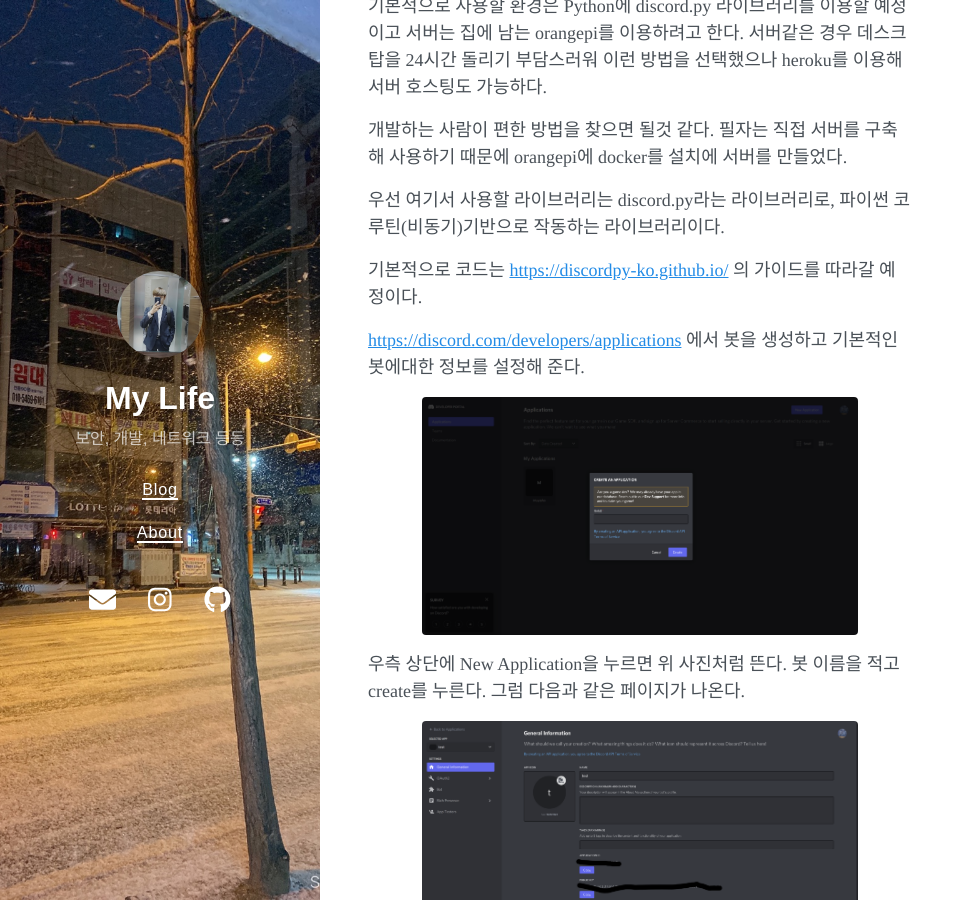
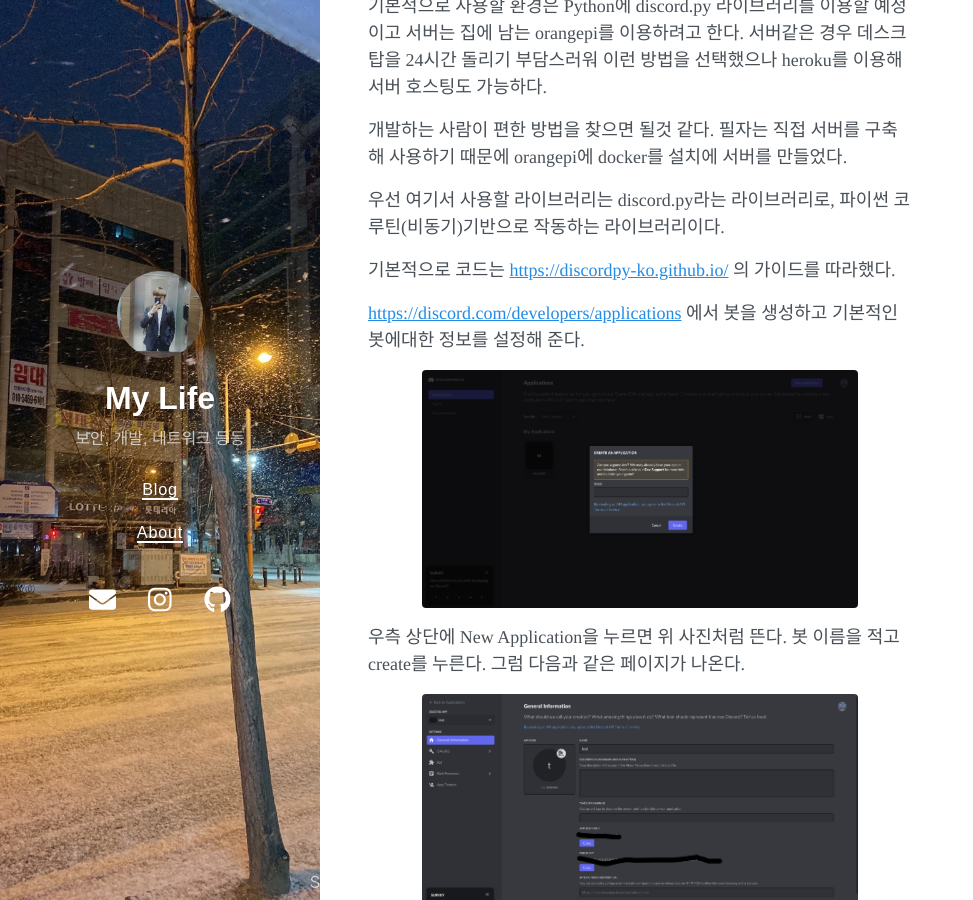
Before and after one commit to dig06161/dig06161.github.io, a Jekyll site: the page built from _posts/2022-05-01-discord.py-start.md, in a window 1280 px wide and 900 px high, scrolled down 623 px. Shown: the whole window, without its empty margins (0-973 px from the left). Built offline with Jekyll 4.4.1, drawn with Linux system fonts in a browser that asks for light colours; nearby versions of some CDN libraries; comment, search, counter and statistics services are not loaded.

Commit message:
ㅁㄴㅇㄹ

```diff
--- a/_posts/2022-05-01-discord.py-start.md
+++ b/_posts/2022-05-01-discord.py-start.md
@@ -25,7 +25,7 @@
 
 우선 여기서 사용할 라이브러리는 discord.py라는 라이브러리로, 파이썬 코루틴(비동기)기반으로 작동하는 라이브러리이다.
 
-기본적으로 코드는 [https://discordpy-ko.github.io/](https://discordpy-ko.github.io/) 의 가이드를 따라갈 예정이다.
+기본적으로 코드는 [https://discordpy-ko.github.io/](https://discordpy-ko.github.io/) 의 가이드를 따라했다.
 
 [https://discord.com/developers/applications](https://discord.com/developers/applications) 에서 봇을 생성하고 기본적인 봇에대한 정보를 설정해 준다.
 
```
